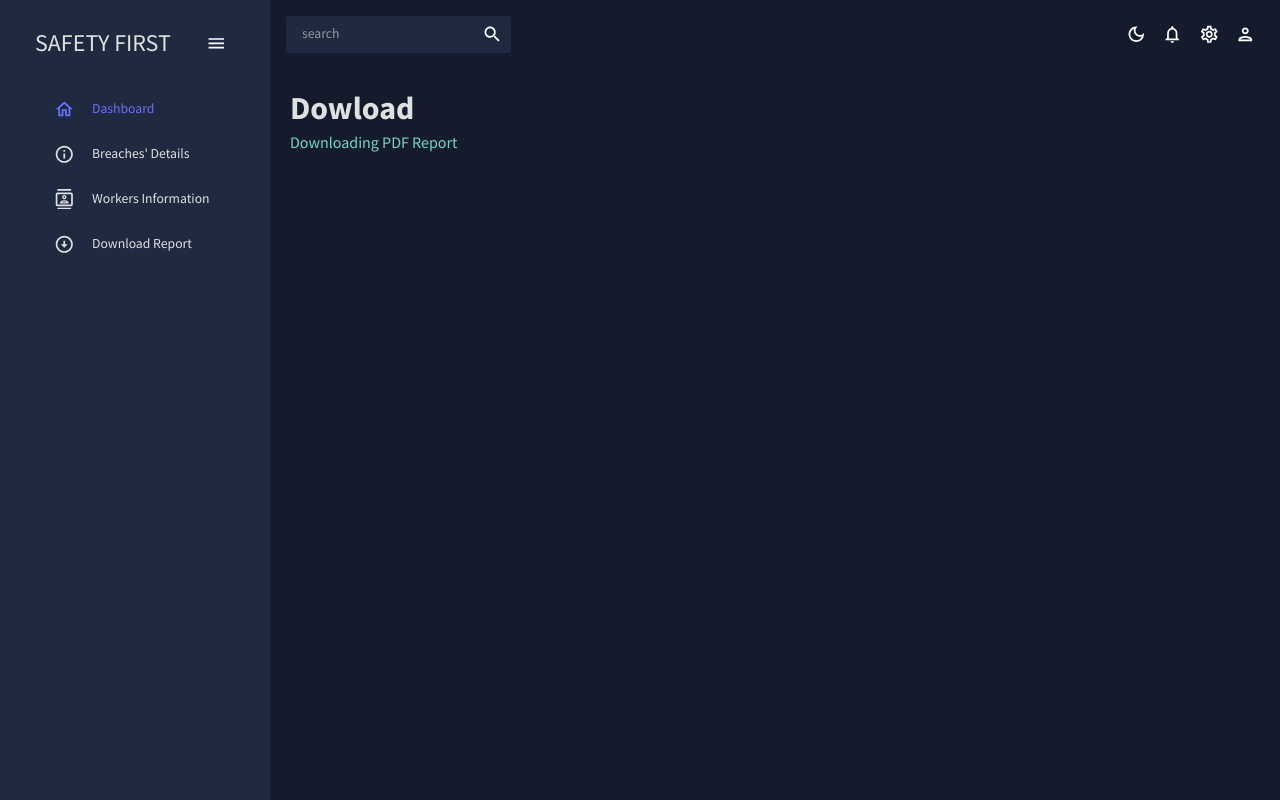
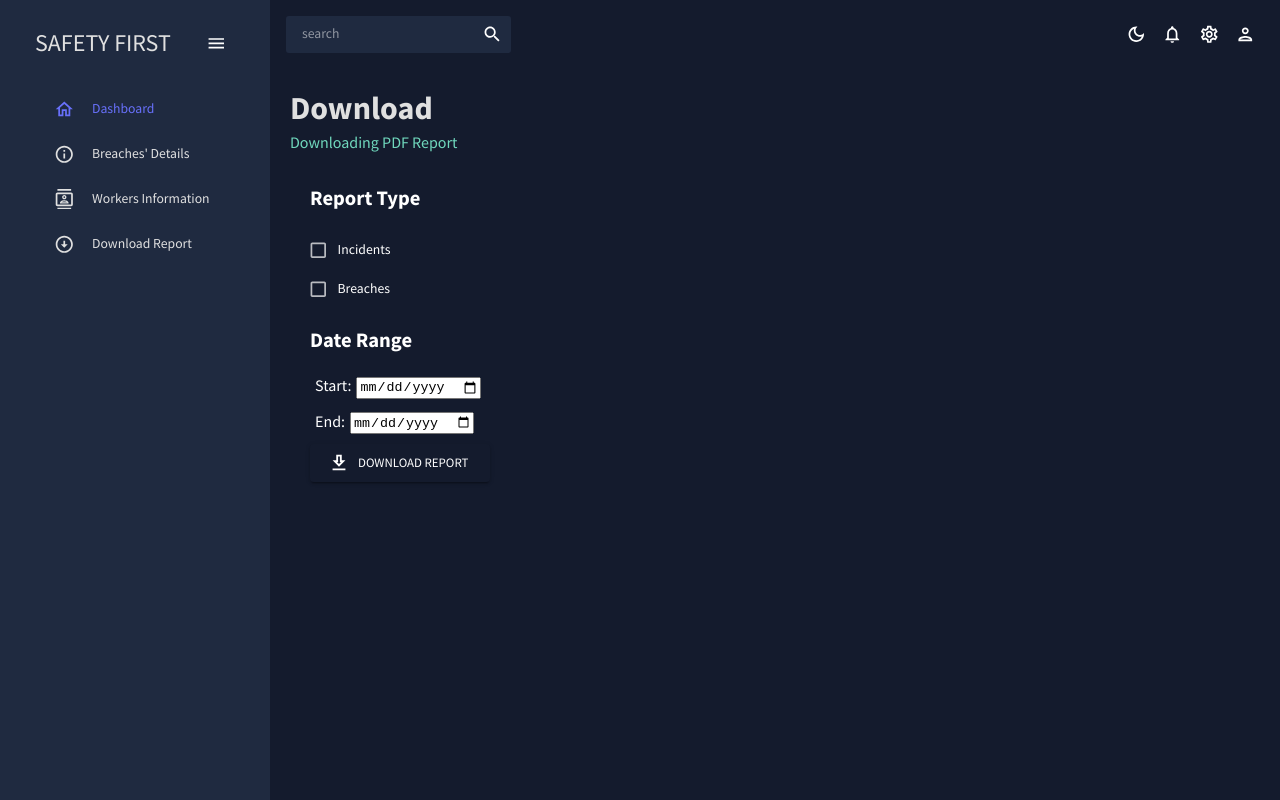
Before and after one commit to BeginnerLoc/ReactJS-Client, a React (Create React App) app: page /download in a window 1280 px wide. Built offline with nearby package versions, Linux system fonts and the light colour scheme.

Commit message:
Create download pdf template
Create download pdf template

```diff
--- a/src/scenes/download/index.jsx
+++ b/src/scenes/download/index.jsx
@@ -1,7 +1,8 @@
-import { Box, Typography, useTheme } from "@mui/material";
+import { Box, Button, Typography, useTheme, MenuItem, Select, FormControl, FormControlLabel, Checkbox } from "@mui/material";
+import DownloadOutlinedIcon from "@mui/icons-material/DownloadOutlined";
 import { DataGrid } from "@mui/x-data-grid";
-import { useEffect, useState } from "react";
 import { tokens } from "../../theme";
+import React, { useState, useEffect } from "react";
 
 import axios from "axios";
 import Header from "../../components/Header";
@@ -10,11 +11,100 @@ const URL = 'http://localhost:5000';
 
 const Download = () => {
   const theme = useTheme();
-  const colors = tokens(theme.palette.mode)
+  const colors = tokens(theme.palette.mode);
+
+  const [showDropdowns, setShowDropdowns] = React.useState(false);
+  const [reportType, setReportType] = useState('');
+  const [days, setDays] = useState('');
+
+  const [checkedItems, setCheckedItems] = useState([]);
+
+  const handleCheckboxChange = (event) => {
+    const { name, checked } = event.target;
+    if (checked) {
+      setCheckedItems([...checkedItems, name]);
+    } else {
+      setCheckedItems(checkedItems.filter((item) => item !== name));
+    }
+  };
+
+  const handleDownload = () => {
+    setShowDropdowns(true);
+    // Send a request to the server endpoint responsible for generating and serving the PDF
+    const url = `${URL}/download_pdf?report_type=${reportType}&days=${days}`;
+    axios
+      .get(url, { responseType: 'blob' })
+      .then(response => {
+        const url = window.URL.createObjectURL(new Blob([response.data]));
+        const a = document.createElement('a');
+        a.href = url;
+        a.download = 'Safety Report.pdf';
+        a.click();
+      })
+      .catch(error => {
+        console.error('Error requesting the PDF report', error);
+      });
+  };
 
   return (
     <Box m="20px">
-      <Header title="Dowload" subtitle="Downloading PDF Report" />
+      <Header title="Download" subtitle="Downloading PDF Report" />
+      <Box m="20px">
+
+        {/* Report Type */}
+        <div>
+          <h2>Report Type</h2>
+          <FormControl>
+            <FormControlLabel
+              control={
+                <Checkbox
+                  checked={checkedItems.includes('incidents')}
+                  onChange={handleCheckboxChange}
+                  name="incidents"
+                  color="success"
+                />
+              }
+              label="Incidents"
+            />
+            <FormControlLabel
+              control={
+                <Checkbox
+                  checked={checkedItems.includes('breaches')}
+                  onChange={handleCheckboxChange}
+                  name="breaches"
+                  color="success"
+                />
+              }
+              label="Breaches"
+            />
+          </FormControl>
+        </div>
+
+        {/* Date Range Selector */}
+        <div>
+          <h2>Date Range</h2>
+        </div>
+        <div style={{ paddingBottom: '10px' }}>
+          <label htmlFor="Start" style={{ fontSize: '16px', paddingLeft: '5px', paddingRight: '5px' }}>Start:</label>
+          <input type="date" id="Start" name="Start Date" />
+        </div>
+        <div style={{ paddingBottom: '10px' }}>
+          <label htmlFor="End" style={{ fontSize: '16px', paddingLeft: '5px', paddingRight: '5px' }}>End:</label>
+          <input type="date" id="End" name="End Date" />
+        </div>
+
+        {/* Download Button */}
+        <Button
+          variant="contained"
+          color="primary"
+          size="large"
+          startIcon={<DownloadOutlinedIcon />}
+          onClick={handleDownload}
+        >
+          Download Report
+        </Button>
+
+      </Box>
     </Box>
   );
 };
```
